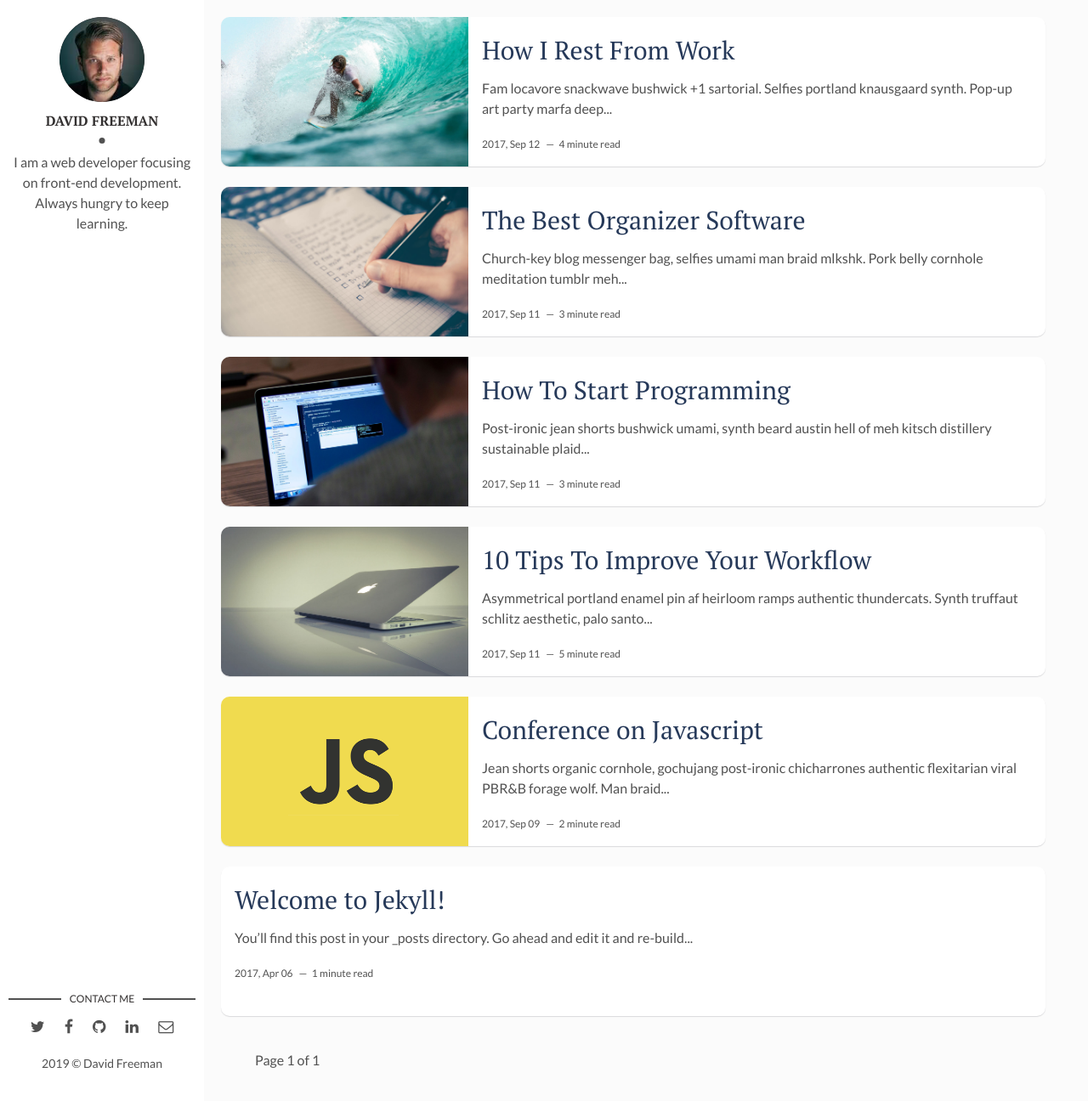
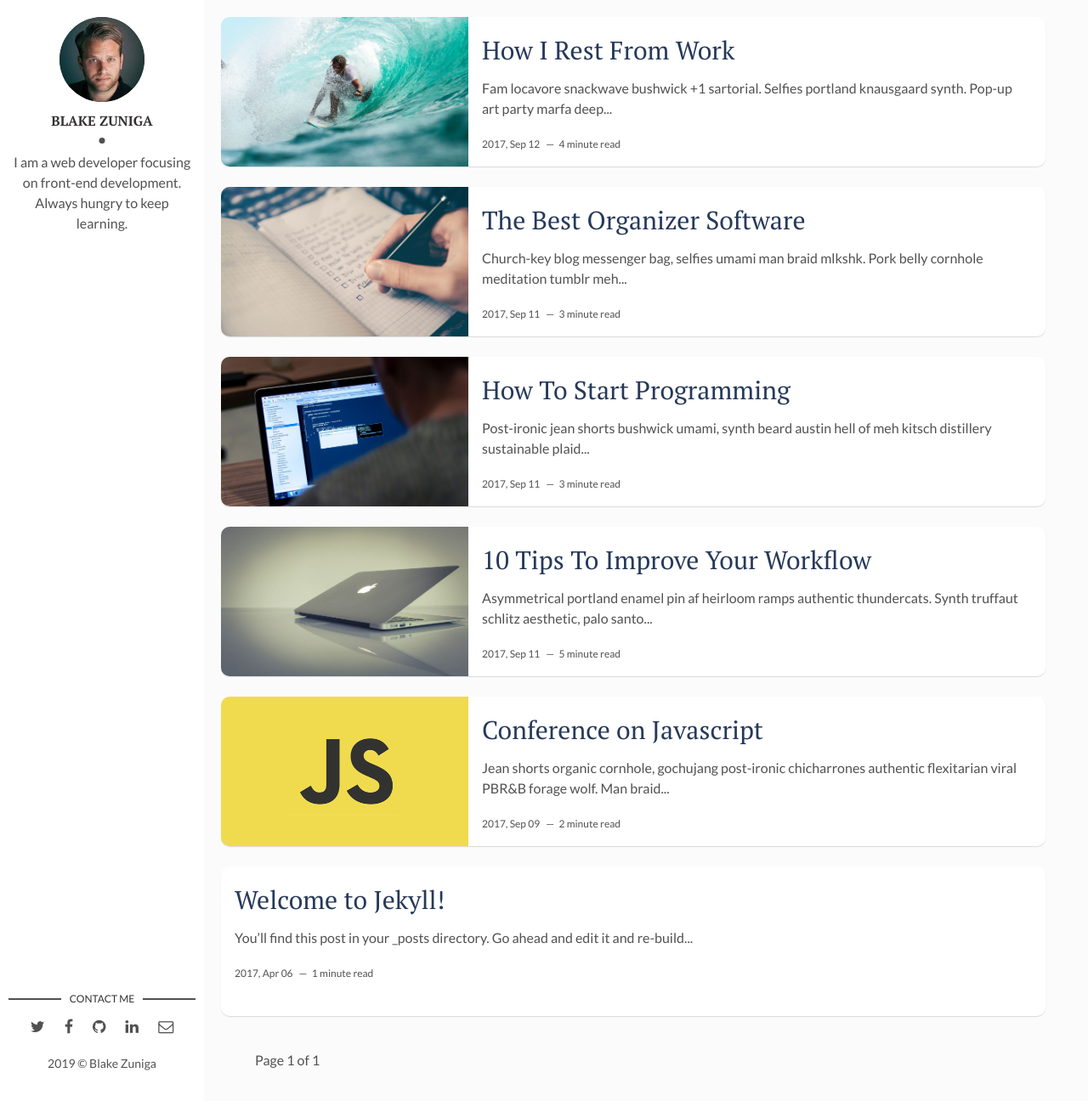
Before and after one commit to Blakez3/Blakez3.github.io, a Jekyll site: the page built from index.html, in a window 1280 px wide and 1296 px high. Shown: the whole window at 85% size. Built offline with Jekyll 4.4.1, drawn with Linux system fonts in a browser that asks for light colours; the list of posts is cut into pages by our own code.

Commit message:
Update _config.yml

```diff
--- a/_config.yml
+++ b/_config.yml
@@ -9,7 +9,7 @@ url: "https://Blakez3.github.io" # the base hostname & protocol for your site, e
 site-twitter: #if your site has a twitter account, enter it here
 
 # Author Settings
-author: David Freeman # add your name
+author: Blake Zuniga # add your name
 author-img: david-freeman.jpg # add your photo
 about-author: I am a web developer focusing on front-end development. Always hungry to keep learning. # add description
 social-twitter: # add your Twitter handle
```
